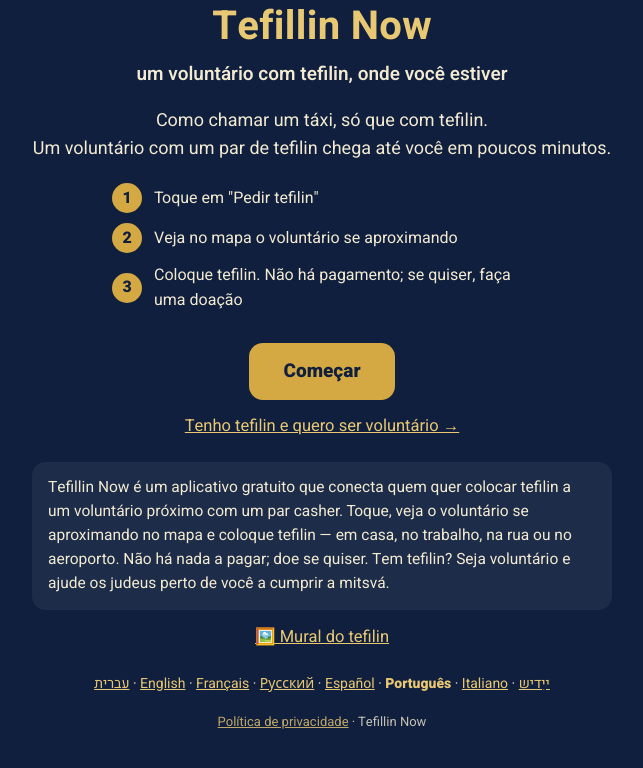
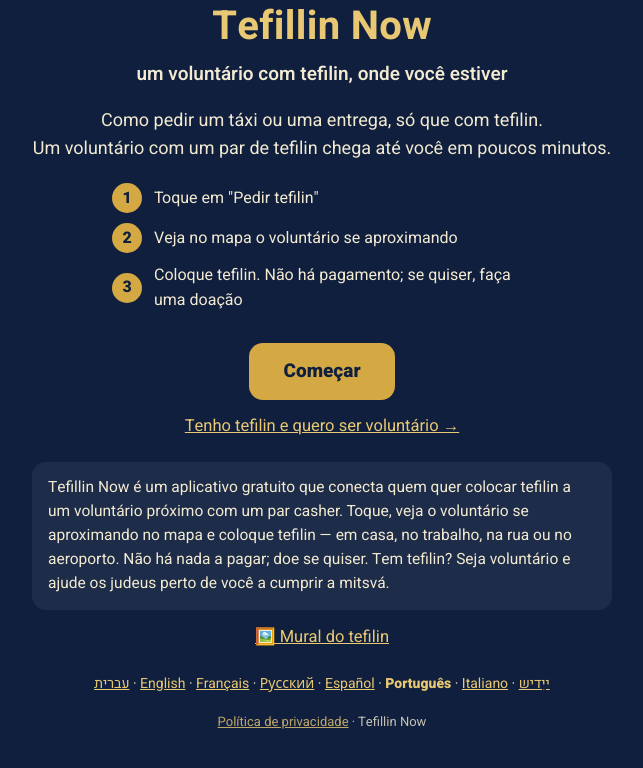
Before and after one commit to get-tefillin/get-tefillin, a plain HTML site: page public/pt/index.html in a window 1280 px wide. Shown: the part 134-902 px from the top of the page, without its empty margins (318-961 px from the left). Drawn offline with Linux system fonts and the light colour scheme.

Commit message:
Revise description in index.html for accuracy
Updated the description meta tags for clarity on service.

```diff
--- a/public/pt/index.html
+++ b/public/pt/index.html
@@ -5,7 +5,7 @@
 <meta name="viewport" content="width=device-width, initial-scale=1, viewport-fit=cover">
 <meta name="theme-color" content="#0f1f3d">
 <title>Tefillin Now · um voluntário com tefilin, onde você estiver</title>
-<meta name="description" content="Como chamar um táxi, só que com tefilin. Um voluntário com um par de tefilin chega até você em poucos minutos.">
+<meta name="description" content="Como pedir um táxi ou uma entrega, só que com tefilin. Um voluntário com um par de tefilin chega até você em poucos minutos.">
 <link rel="canonical" href="https://get-tefillin.onrender.com/pt/">
 <link rel="alternate" hreflang="he" href="https://get-tefillin.onrender.com/he/">
 <link rel="alternate" hreflang="en" href="https://get-tefillin.onrender.com/en/">
@@ -17,7 +17,7 @@
 <link rel="alternate" hreflang="yi" href="https://get-tefillin.onrender.com/yi/">
 <link rel="alternate" hreflang="x-default" href="https://get-tefillin.onrender.com/">
 <meta property="og:title" content="Tefillin Now · um voluntário com tefilin, onde você estiver">
-<meta property="og:description" content="Como chamar um táxi, só que com tefilin. Um voluntário com um par de tefilin chega até você em poucos minutos.">
+<meta property="og:description" content="Como pedir um táxi ou uma entrega, só que com tefilin. Um voluntário com um par de tefilin chega até você em poucos minutos.">
 <meta property="og:image" content="https://get-tefillin.onrender.com/og.png">
 <meta property="og:url" content="https://get-tefillin.onrender.com/pt/">
 <meta property="og:type" content="website">
@@ -46,7 +46,7 @@ ol li{display:flex;gap:12px;align-items:center;margin:10px 0;font-size:16px}ol s
 <img class="logo" src="/icon.svg" alt="Tefillin Now" width="84" height="84">
 <h1>Tefillin Now</h1>
 <h2>um voluntário com tefilin, onde você estiver</h2>
-<p class="lead">Como chamar um táxi, só que com tefilin.<br>Um voluntário com um par de tefilin chega até você em poucos minutos.</p>
+<p class="lead">Como pedir um táxi ou uma entrega, só que com tefilin.<br>Um voluntário com um par de tefilin chega até você em poucos minutos.</p>
 <ol><li><span>1</span>Toque em &quot;Pedir tefilin&quot;</li><li><span>2</span>Veja no mapa o voluntário se aproximando</li><li><span>3</span>Coloque tefilin. Não há pagamento; se quiser, faça uma doação</li></ol>
 <a class="cta" href="/?lang=pt">Começar</a>
 <p class="sub"><a href="/?lang=pt">Tenho tefilin e quero ser voluntário →</a></p>
```
